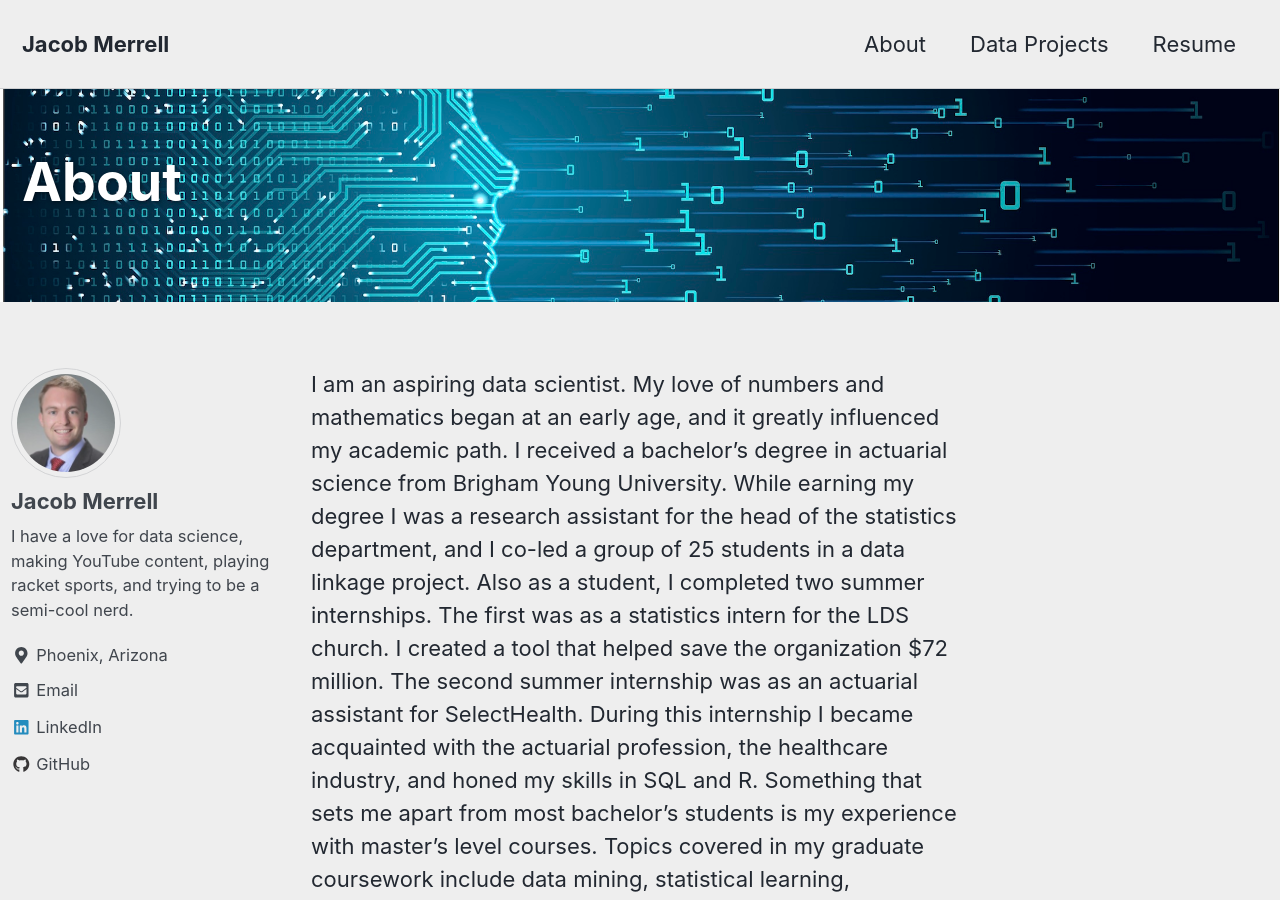
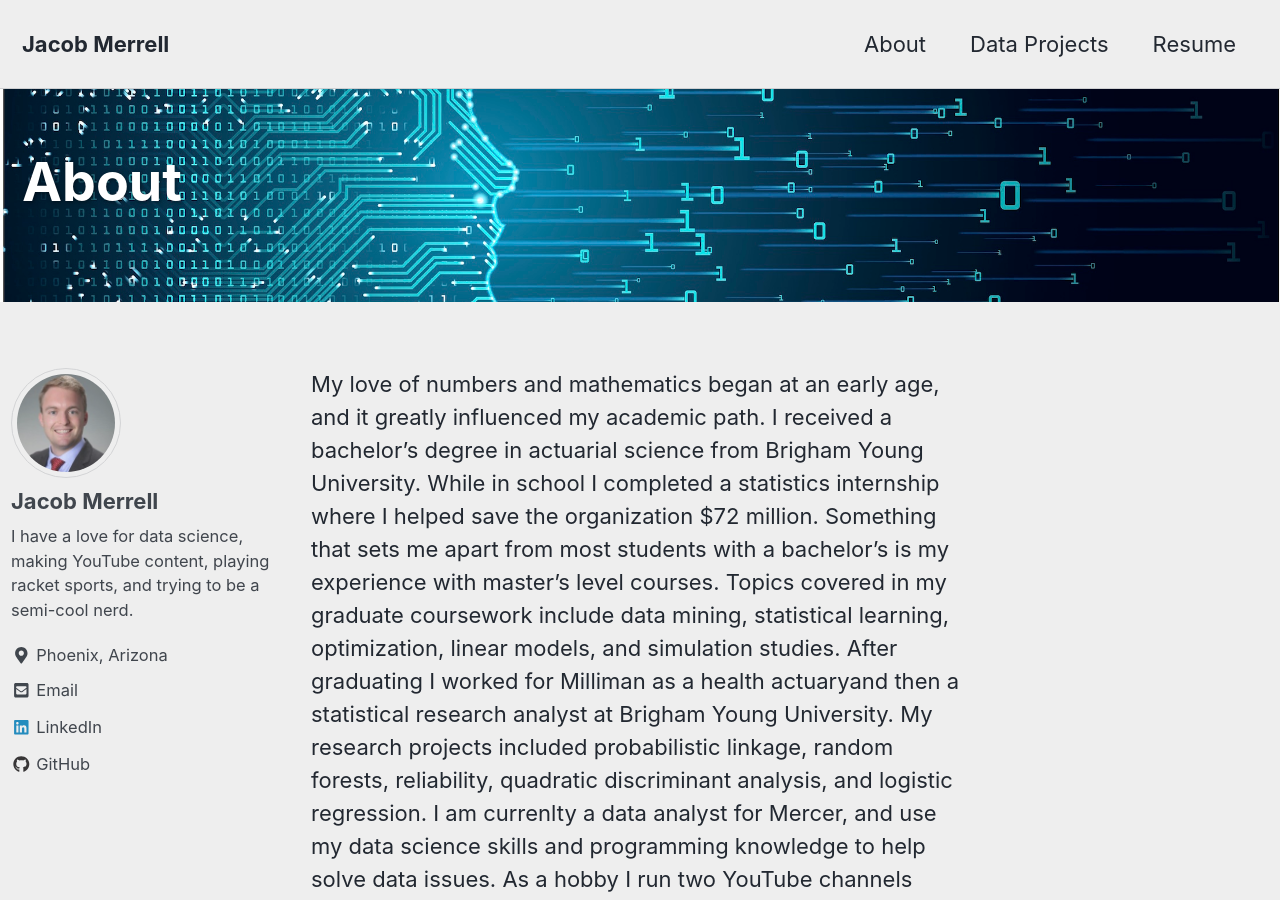
Before and after one commit to jmmerrell/jmmerrell.github.io, a Jekyll site: the page built from _pages/about.md, in a window 1280 px wide and 900 px high. Built offline with Jekyll 4.4.1, drawn with Linux system fonts in a browser that asks for light colours; nearby versions of some CDN libraries; some of the changed text lies outside the part shown.

Commit message:
Update about.md

```diff
--- a/_pages/about.md
+++ b/_pages/about.md
@@ -5,4 +5,4 @@
   overlay_image: "/images/background.jpg"
 ---
 
-I am an aspiring data scientist. My love of numbers and mathematics began at an early age, and it greatly influenced my academic path. I received a bachelor's degree in actuarial science from Brigham Young University. While earning my degree I was a research assistant for the head of the statistics department, and I co-led a group of 25 students in a data linkage project. Also as a student, I completed two summer internships. The first was as a statistics intern for the LDS church. I created a tool that helped save the organization $72 million. The second summer internship was as an actuarial assistant for SelectHealth. During this internship I became acquainted with the actuarial profession, the healthcare industry, and honed my skills in SQL and R. Something that sets me apart from most bachelor's students is my experience with master's level courses. Topics covered in my graduate coursework include data mining, statistical learning, optimization, linear models, covariance structures, and simulation studies. After graduating I worked for Milliman as a health actuary. As an actuary I passed exams P, FM, and MFE. After Milliman I worked as a statistical research analyst at Brigham Young University. My research projects included probabilistic linkage, random forests, reliability, quadratic discriminant analysis, and logistic regression.
+My love of numbers and mathematics began at an early age, and it greatly influenced my academic path. I received a bachelor's degree in actuarial science from Brigham Young University. While in school I completed a statistics internship where I helped save the organization $72 million. Something that sets me apart from most students with a bachelor's is my experience with master's level courses. Topics covered in my graduate coursework include data mining, statistical learning, optimization, linear models, and simulation studies. After graduating I worked for Milliman as a health actuaryand then a statistical research analyst at Brigham Young University. My research projects included probabilistic linkage, random forests, reliability, quadratic discriminant analysis, and logistic regression. I am currenlty a data analyst for Mercer, and use my data science skills and programming knowledge to help solve data issues. As a hobby I run two YouTube channels where I do voice impressions, and learn more about Latin culture. I use my data science skills to help me get more views.
```
